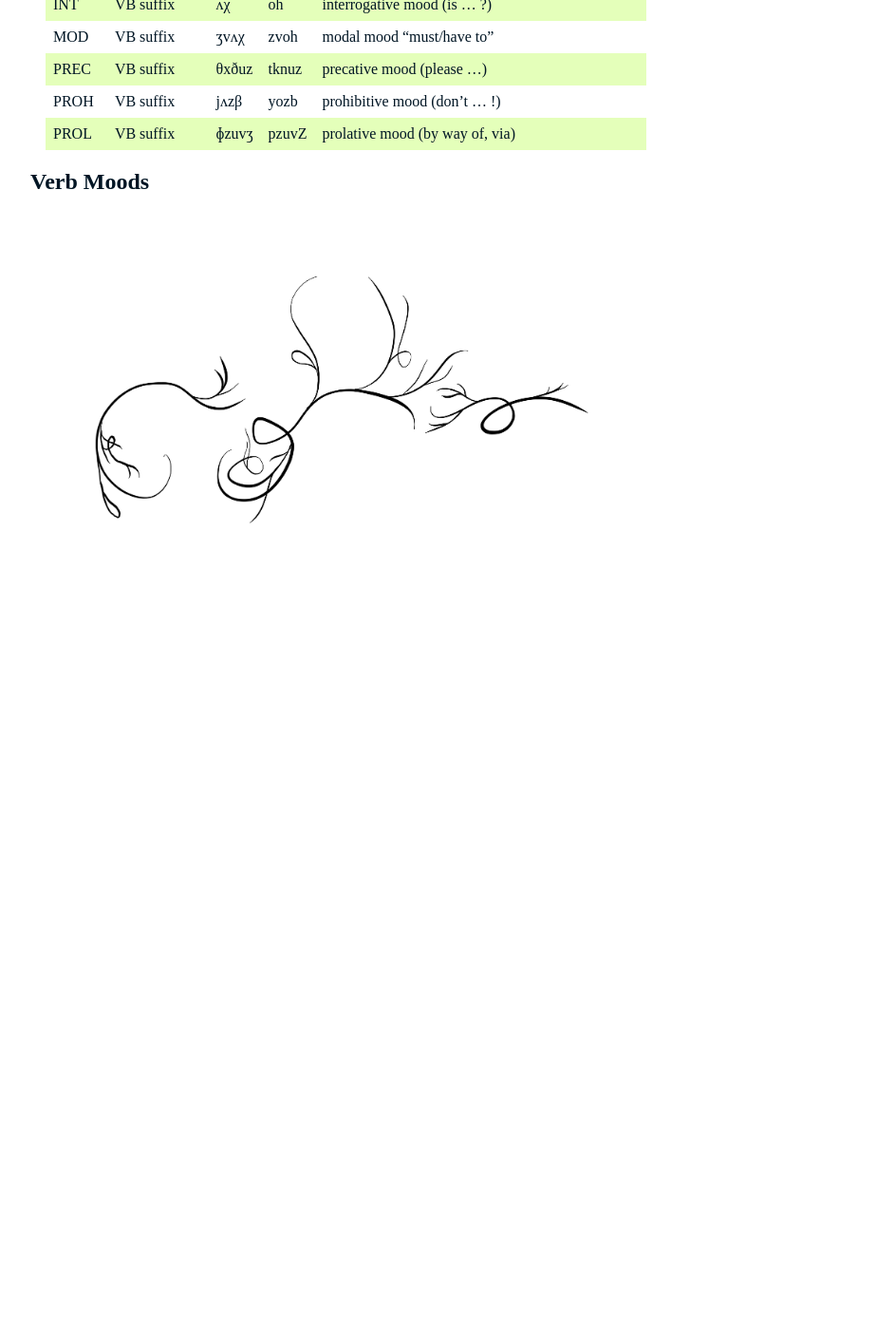
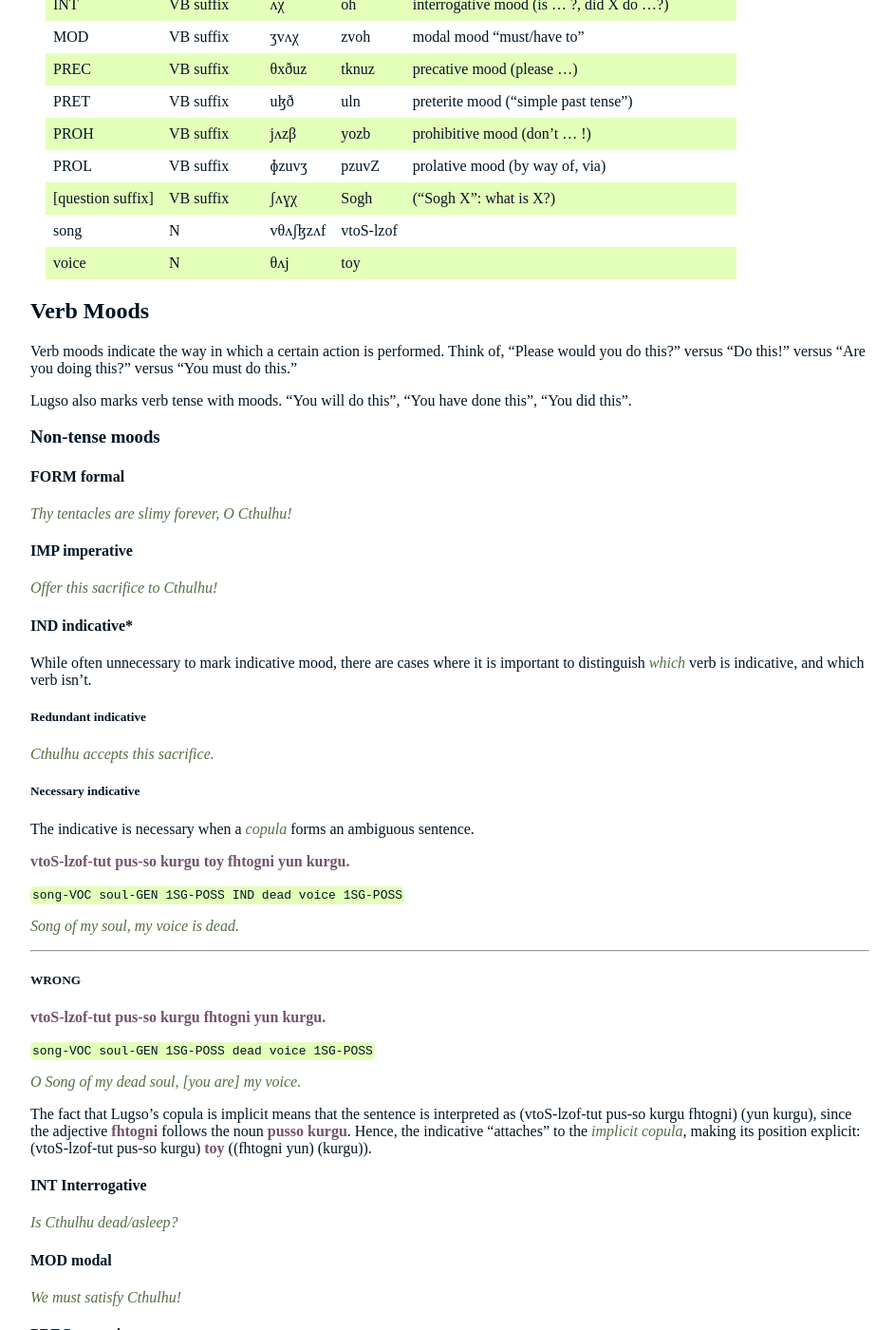
Before and after one commit to 0x70b1a5/lugso, a Jekyll site: the page built from 070_verb-moods.md, in a window 1280 px wide and 1400 px high, scrolled down 531 px. Shown: the whole window at 95% size, without its empty margins (232-1175 px from the left). Built offline with Jekyll 4.4.1, drawn with Linux system fonts in a browser that asks for light colours; before the commit the page ends 1161 px from its top, so only the background shows below that; some of the changed text lies outside the part shown.

Commit message:
add skeleton of verb moods

```diff
--- a/070_verb-moods.md
+++ b/070_verb-moods.md
@@ -8,13 +8,105 @@ order: 3
 
 English|Part of speech|IPA|Lugso|Comment
 FORM|VB suffix|ɻɣiz|rgiz|formal mood
-FUT|VB suffix|θxu|tku|future imperfect tense
+FUT|VB suffix|θxu|tku|future tense
 IMP|VB suffix|ɣi|gi|imperative mood (a command)
 IND|VB suffix|θʌj|toy|indicative mood (optional except where ambiguous)
-INT|VB suffix|ʌχ|oh|interrogative mood (is ... ?)
+INT|VB suffix|ʌχ|oh|interrogative mood (is ... ?, did X do ...?)
 MOD|VB suffix|ʒvʌχ|zvoh|modal mood "must/have to"
 PREC|VB suffix|θxðuz|tknuz|precative mood (please ...)
+PRET|VB suffix|uɮð|uln|preterite mood ("simple past tense")
 PROH|VB suffix|jʌzβ|yozb|prohibitive mood (don't ... !)
 PROL|VB suffix|ɸzuvʒ|pzuvZ|prolative mood (by way of, via)
+[question suffix]|VB suffix|ʃʌɣχ|Sogh|("Sogh X": what is X?)
+song|N|vθʌʃɮzʌf|vtoS-lzof|
+voice|N|θʌj|toy|
 
 ## Verb Moods
+
+Verb moods indicate the way in which a certain action is performed. Think of, "Please would you do this?" versus "Do this!" versus "Are you doing this?" versus "You must do this."
+
+Lugso also marks verb tense with moods. "You will do this", "You have done this", "You did this".
+
+### Non-tense moods
+
+#### FORM formal
+
+_Thy tentacles are slimy forever, O Cthulhu!_
+
+#### IMP imperative
+
+_Offer this sacrifice to Cthulhu!_
+
+#### IND indicative*
+
+While often unnecessary to mark indicative mood, there are cases where it is important to distinguish _which_ verb is indicative, and which verb isn't.
+
+##### Redundant indicative
+
+_Cthulhu accepts this sacrifice._
+
+##### Necessary indicative
+
+The indicative is necessary when a _copula_ forms an ambiguous sentence.
+
+**vtoS-lzof-tut pus-so kurgu toy fhtogni yun kurgu.**
+
+`song-VOC soul-GEN 1SG-POSS IND dead voice 1SG-POSS`
+
+_Song of my soul, my voice is dead._
+
+---
+
+##### WRONG
+
+**vtoS-lzof-tut pus-so kurgu fhtogni yun kurgu.**
+
+`song-VOC soul-GEN 1SG-POSS dead voice 1SG-POSS`
+
+_O Song of my dead soul, [you are] my voice._
+
+The fact that Lugso's copula is implicit means that the sentence is interpreted as (vtoS-lzof-tut pus-so kurgu fhtogni) (yun kurgu), since the adjective **fhtogni** follows the noun **pusso kurgu**. Hence, the indicative "attaches" to the _implicit copula_, making its position explicit: (vtoS-lzof-tut pus-so kurgu) **toy** ((fhtogni yun) (kurgu)).
+
+#### INT Interrogative
+
+_Is Cthulhu dead/asleep?_
+
+#### MOD modal
+
+_We must satisfy Cthulhu!_
+
+#### PREC precative
+
+_O Cthulhu, please accept this sacrifice!_
+
+#### PROH prohibitive
+
+_Do not blaspheme the name of Cthulhu!_
+
+#### PROL prolative
+
+**lni-in Stki-ib-pzuvZ yols-yols-lih-ib olnriS.**
+
+`revolve sky-PL-PROL moon-PL beautiful`
+
+_Strange moons circle through the skies._
+
+### Tense moods
+
+#### FUT future
+
+_Cthulhu will eat us._
+
+#### PRET preterite
+
+_Cthulhu died._
+
+## Questions
+
+### Simple questions
+
+_What is Cthulhu?_
+
+_Is Cthulhu dead?_
+
+_Is Cthulhu dreaming?_
```
Also changed, not shown: other parts of 070_verb-moods.md (+1 -1 lines), 030_syntax.md (+1 -1 lines).
